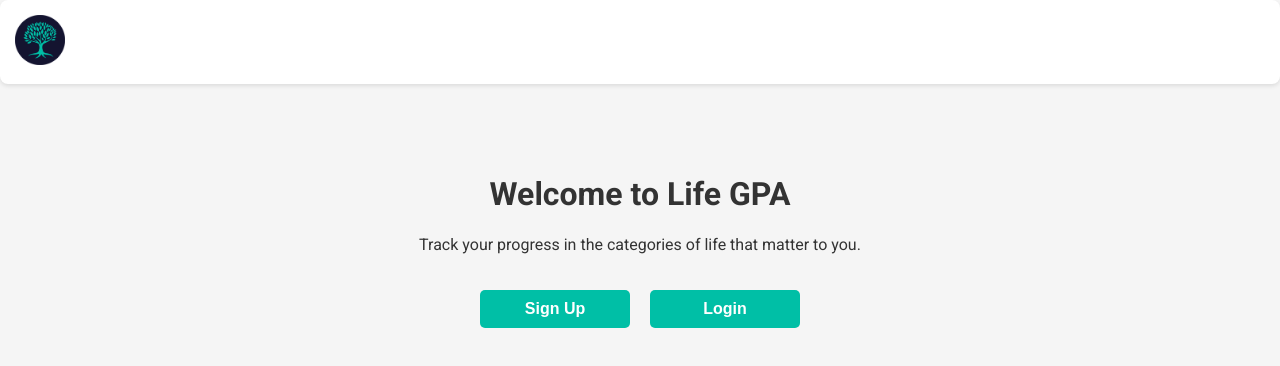
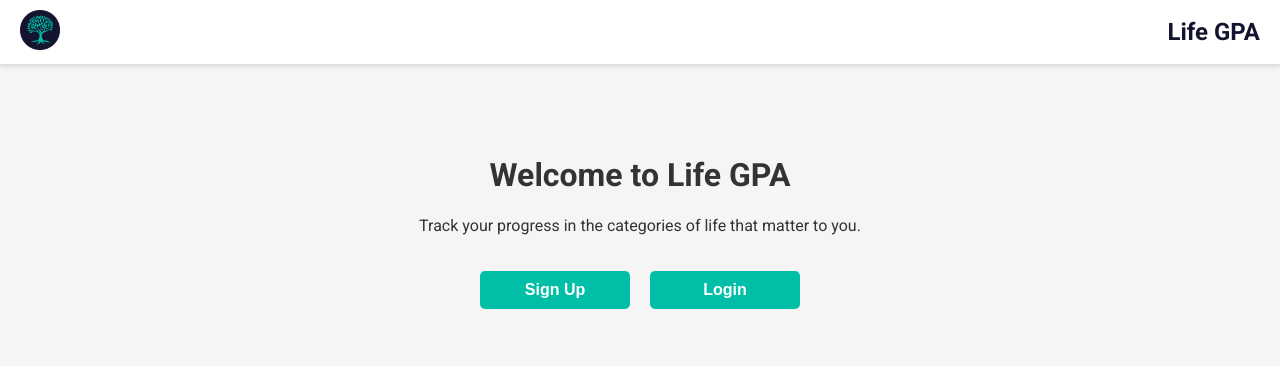
Before and after one commit to CompassFoundry/LifeGPA, a React (Create React App) app in the folder frontend/: page / in a window 1280 px wide. Shown: the top 366 px of the page. Built offline with nearby package versions, Linux system fonts and the light colour scheme; no server answers.

Commit message:
added menu and ability to log out

```diff
--- a/frontend/src/App.js
+++ b/frontend/src/App.js
@@ -4,6 +4,7 @@ import RegisterUser from './Components/Auth/RegisterUser'
 import LoginUser from './Components/Auth/LoginUser'
 import LandingPage from './Components/Landing/LandingPage'
 import Home from './Components/Home/Home'
+import Header from './Components/Header/Header'
 import { supabase } from './supabaseClient'
 import './styles/global.css'
 
@@ -33,14 +34,10 @@ const App = () => {
   return (
     <Router>
       <div className='app'>
-        <header className='header'>
-          <Link to={user ? '/home' : '/'}>
-            <img src='/images/logo.png' alt='Logo' className='logo' />
-          </Link>
-        </header>
+        <Header user={user} setUser={setUser} />
         <main className='content'>
           {user ? (
-            <Home user={user} setUser={setUser} /> // Pass user and setUser to Home
+            <Home user={user} setUser={setUser} />
           ) : (
             <Routes>
               <Route path='/' element={<LandingPage />} />
--- /dev/null
+++ b/frontend/src/Components/Header/Header.js
@@ -0,0 +1,73 @@
+import React, { useState, useEffect, useRef } from 'react'
+import { Link, useNavigate } from 'react-router-dom'
+import { supabase } from '../../supabaseClient'
+import styles from './Header.module.css'
+
+const Header = ({ user, setUser }) => {
+  const [menuOpen, setMenuOpen] = useState(false) // Ensure menu starts closed
+  const navigate = useNavigate()
+  const menuRef = useRef(null) // Ref to the menu container
+
+  const handleLogout = async () => {
+    await supabase.auth.signOut()
+    setUser(null)
+    navigate('/login')
+  }
+
+  // Ensure menu is closed on component mount or when user logs in
+  useEffect(() => {
+    console.log('User or Component Mounted - Forcing menuOpen to false')
+    setMenuOpen(false) // Always ensure menu starts closed
+  }, [user])
+
+  // Close the menu when clicking outside
+  useEffect(() => {
+    const handleClickOutside = (event) => {
+      if (menuRef.current && !menuRef.current.contains(event.target)) {
+        console.log('Click outside detected - closing menu.')
+        setMenuOpen(false) // Close the menu if clicking outside
+      }
+    }
+
+    // Add event listener
+    document.addEventListener('mousedown', handleClickOutside)
+
+    // Cleanup event listener
+    return () => {
+      document.removeEventListener('mousedown', handleClickOutside)
+    }
+  }, [])
+
+  return (
+    <header className={styles.header}>
+      <Link to={user ? '/home' : '/'}>
+        <img src='/images/logo.png' alt='Logo' className={styles.logo} />
+      </Link>
+      <h1 className={styles.title}>Life GPA</h1>
+
+      {user && (
+        <div
+          className={`${styles.menu} ${menuOpen ? styles.menuOpen : ''}`}
+          ref={menuRef}
+        >
+          <button
+            onClick={() => setMenuOpen((prev) => !prev)} // Toggle menu visibility
+            className={styles.hamburger}
+            aria-label='Menu'
+          >
+            ☰
+          </button>
+          {menuOpen && (
+            <div className={styles.dropdown}>
+              <button onClick={handleLogout} className={styles.dropdownItem}>
+                Logout
+              </button>
+            </div>
+          )}
+        </div>
+      )}
+    </header>
+  )
+}
+
+export default Header
--- /dev/null
+++ b/frontend/src/Components/Header/Header.module.css
@@ -0,0 +1,100 @@
+/* Header Container */
+.header {
+  display: flex;
+  justify-content: space-between;
+  align-items: center;
+  padding: 10px 20px;
+  background-color: #ffffff;
+  border-bottom: 1px solid #e0e0e0;
+  position: relative; /* Ensure header doesn't overlay content */
+  width: 100%;
+  z-index: 1000;
+  box-shadow: 0 2px 4px rgba(0, 0, 0, 0.1);
+  box-sizing: border-box;
+}
+
+/* Logo Styles */
+.logo {
+  height: 40px;
+  cursor: pointer;
+}
+
+/* Title Styles */
+.title {
+  font-size: 24px;
+  font-weight: bold;
+  color: #141430;
+  margin: 0;
+  white-space: nowrap;
+}
+
+/* Menu Container */
+.menu {
+  position: relative;
+}
+
+/* Hamburger Button */
+.hamburger {
+  width: 48px; /* Explicit width for the button */
+  height: 48px; /* Explicit height for the button */
+  display: flex; /* Use flexbox */
+  align-items: center; /* Vertically center the icon */
+  justify-content: center; /* Horizontally center the icon */
+  font-size: 24px; /* Font size for the hamburger icon */
+  background: none;
+  border: none;
+  cursor: pointer;
+  color: #141430;
+  border-radius: 50%; /* Circular shape */
+  transition: background-color 0.2s ease;
+}
+
+.hamburger:hover {
+  background-color: #f0f0f0; /* Light background on hover */
+}
+
+/* Dropdown Menu - Hidden by Default */
+.dropdown {
+  position: absolute;
+  right: 0;
+  top: 50px;
+  background-color: #ffffff;
+  border: 1px solid #e0e0e0;
+  border-radius: 5px;
+  box-shadow: 0 4px 8px rgba(0, 0, 0, 0.1);
+  width: 150px;
+  z-index: 1000;
+  padding: 10px 0;
+  display: none; /* Default hidden */
+}
+
+/* When the menuOpen state is true, show the dropdown */
+.menuOpen .dropdown {
+  display: block; /* Show when menuOpen is true */
+}
+
+/* Dropdown Item */
+.dropdownItem {
+  padding: 10px; /* Maintain padding for spacing */
+  text-align: left; /* Align text to the left */
+  border: none; /* Remove border */
+  background: none; /* No default background */
+  cursor: pointer; /* Show pointer cursor */
+  font-size: 16px; /* Font size for readability */
+  color: #141430; /* Text color */
+  transition: background-color 0.2s ease;
+  width: 100%; /* Make the button take the full width of the parent */
+  display: block; /* Ensure the button behaves like a block element */
+  box-sizing: border-box; /* Include padding in width calculation */
+}
+
+.dropdownItem:hover {
+  background-color: #f0f0f0; /* Add hover background */
+}
+
+/* Dropdown Separator (Optional) */
+.dropdownSeparator {
+  height: 1px;
+  background-color: #e0e0e0;
+  margin: 5px 0;
+}
--- a/frontend/src/Components/Home/Home.js
+++ b/frontend/src/Components/Home/Home.js
@@ -10,13 +10,6 @@ const Home = ({ user, setUser }) => {
     setUser(null) // Clear the user state
     navigate('/login') // Redirect to the login page
   }
-
-  return (
-    <div>
-      <p>Logged in as: {user.email}</p>
-      <button onClick={handleLogout}>Logout</button>
-    </div>
-  )
 }
 
 export default Home
--- a/frontend/src/styles/global.css
+++ b/frontend/src/styles/global.css
@@ -16,16 +16,6 @@ html {
   box-sizing: border-box;
 }
 
-/* Header */
-.header {
-  width: 100%;
-  display: flex;
-  background-color: #ffffff; /* White header background */
-  box-shadow: 0 2px 4px rgba(0, 0, 0, 0.1); /* Subtle shadow */
-  border-radius: 8px;
-  margin-bottom: 20px;
-}
-
 .logo {
   height: 50px; /* Adjust the size of your logo */
   margin: 15px;
```
